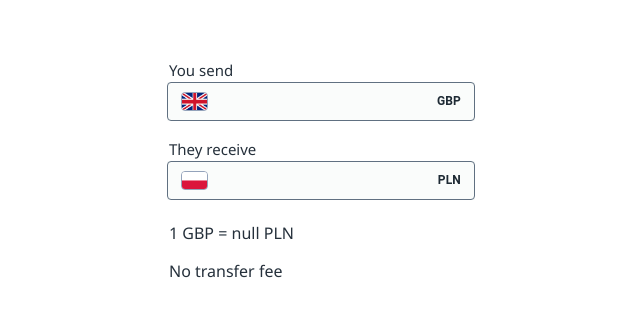
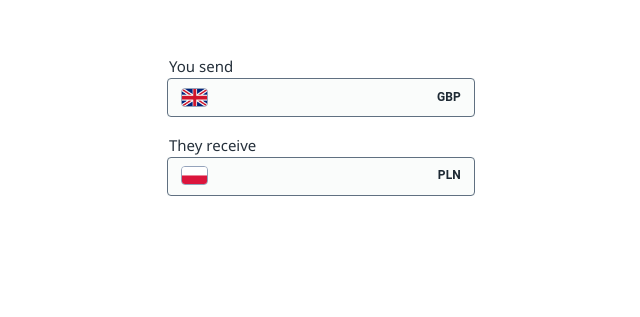
Before and after one commit to gregwell/currency-converter, a React (Create React App) app: page / in a window 1280 px wide. Shown: the part 227-544 px from the top of the page, without its empty margins (319-959 px from the left). Built offline with nearby package versions, Linux system fonts and the light colour scheme; no server answers.

Commit message:
Show rates info only when exchange rate is fetched

```diff
--- a/src/components/App/App.js
+++ b/src/components/App/App.js
@@ -24,10 +24,13 @@ function App() {
       <header>
         <Input label="You send" country="GB"/>
         <Input label="They receive" country="PL"/>
-        <div className={classes.currencyInfoContainer}>
-          1 GBP = <span className={classes.bold}>{exchangeRate + " PLN"}</span>
-          <p className={classes.bold}>No transfer fee</p>
-        </div>
+         { exchangeRate != null &&
+          (
+            <div className={classes.currencyInfoContainer}>
+              1 GBP = <span className={classes.bold}>{exchangeRate + " PLN"}</span>
+              <p className={classes.bold}>No transfer fee</p>
+            </div>
+          )}
       </header>
     </div>
   );
--- a/src/components/App/styles.js
+++ b/src/components/App/styles.js
@@ -2,7 +2,8 @@ import { makeStyles } from "@material-ui/core/styles";
 
 export default makeStyles((theme) => ({
     app: {
-        color: '#25303B'
+        color: '#25303B',
+        height: "250px"
     },
     currencyInfoContainer : {
         margin: theme.spacing(2.5),
```
